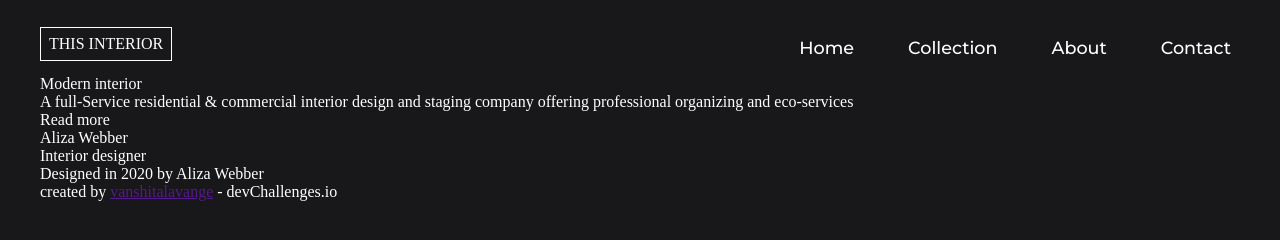
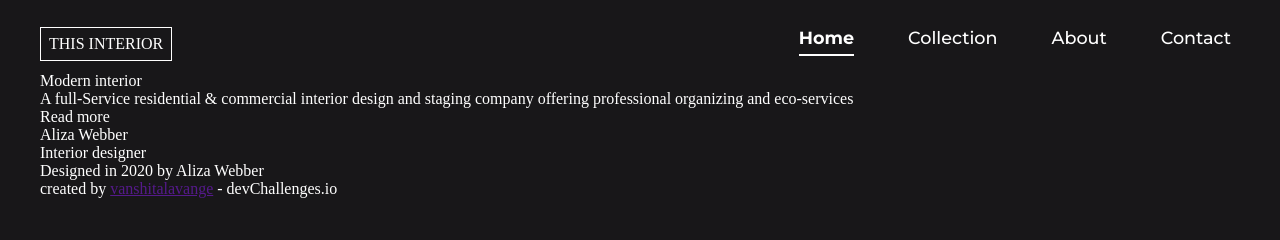
Before and after one commit to vanshitalavange/interior-consultant-page, a plain HTML site: page index.html in a window 1280 px wide. Drawn offline with Linux system fonts and the light colour scheme.

Commit message:
style: styled nav elements

```diff
--- a/style.css
+++ b/style.css
@@ -33,10 +33,11 @@ body {
 }
 
 .nav-list{
-  margin-block-start: 0.6em;
+  margin-block-start: 0em;
   padding-inline-start: 0;
   list-style: none;
   margin-right:0;
+
 
 }
 .nav-list-item{
@@ -46,13 +47,22 @@ body {
   font-family: Montserrat;
   font-weight: 500;
   font-size:1.1rem;
-  line-height: 1.37rem;
+  line-height: 1.4rem;
   color:#ffffff;
   text-decoration: none;
   padding:0 25px;
 }
 
-
+.link-one{
+  font-weight: 700;
+}
+.highlight{
+  margin-top:0.3rem;
+  margin-left:1.6rem;
+  border:1.3px solid #ffffff;
+  background-color: #ffffff;
+  width:50%;
+}
 .page__graphics {
   display: flex;
   flex-direction: row;
```
